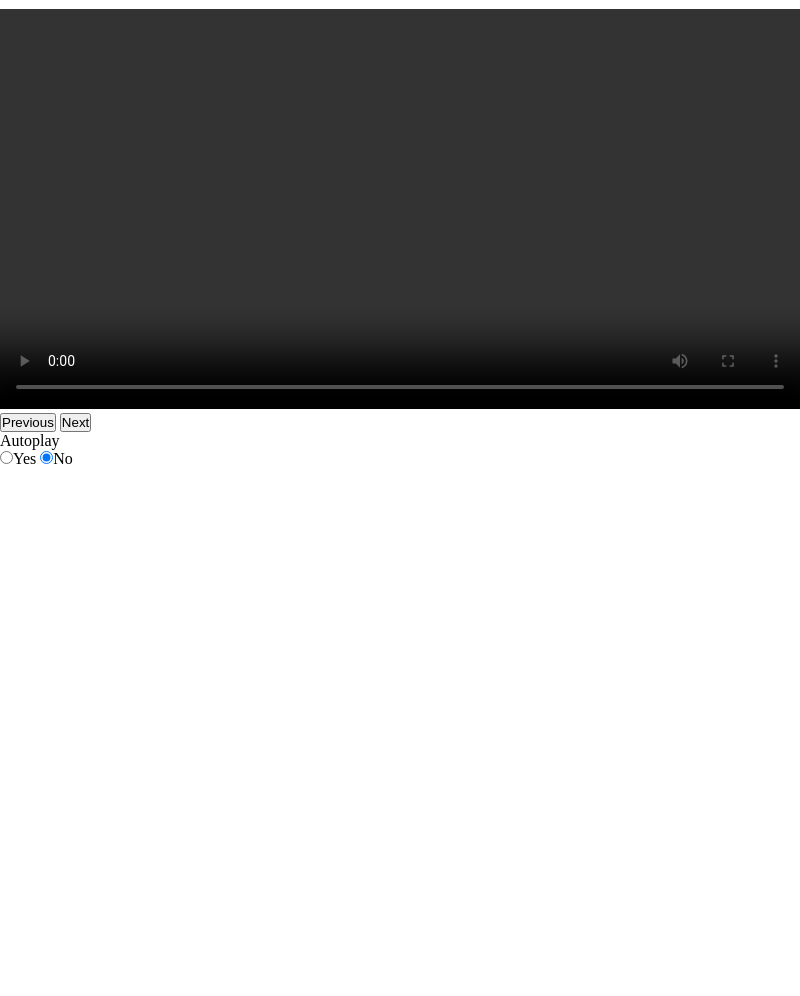
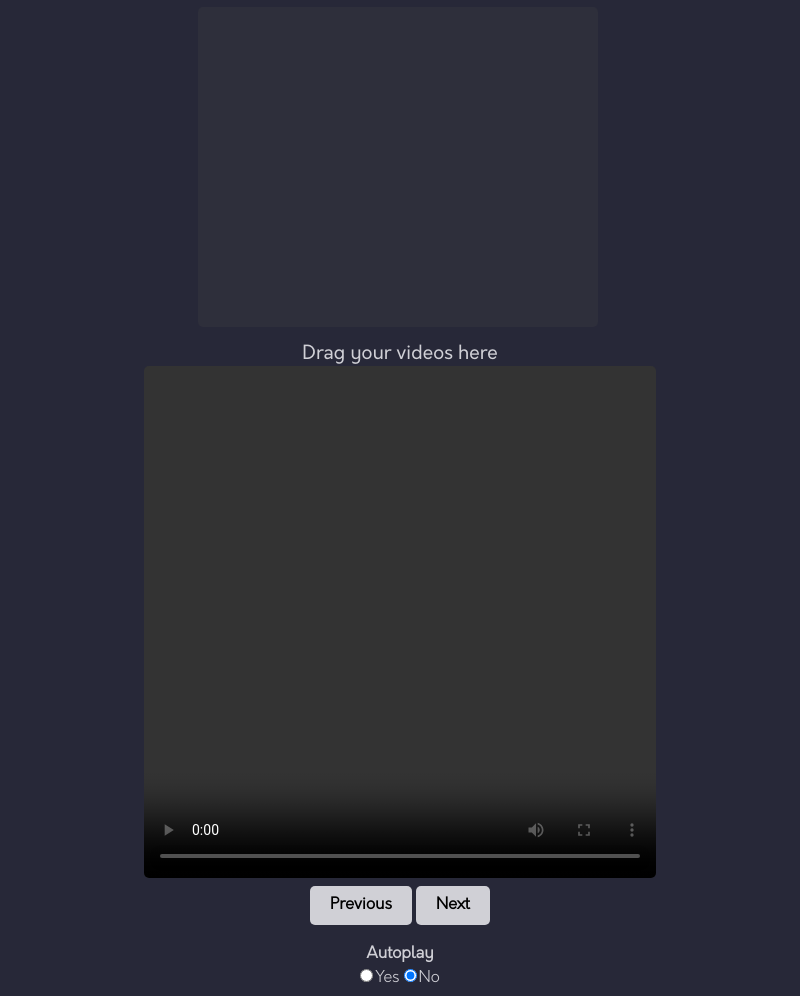
Before and after one commit to sandricoprovo/quip, an Electron app: page index.html in a window 800 px wide. Shown: the part 59-1055 px from the top of the page. Before the commit the page ends 800 px from the top, so only its background shows below. Drawn offline with Linux system fonts and the light colour scheme.

Commit message:
Added typefaces and finished css.

```diff
--- a/index.html
+++ b/index.html
@@ -19,20 +19,26 @@
 <body>
 
   <div id="container">
-    <h1 class="header">Qiup</h1>
-    <div id="playlist-container">
-      <div id="video-list">
-        <select name="" class="playlist"></select>
+    <div id="video--info">
+      <h1 class="header">Qiup</h1>
+      <select name="" class="playlist" size="40"></select>
+    </div>
+
+    <div id="video--content">
+      <p class="video--title">Drag your videos here</p>
+      <video id="video-player" controls type="video/mp4"></video>
+      <div>
+        <button id="video-btn--prev">Previous</button>
+        <button id="video-btn--next">Next</button>
+      </div>
+      <p class="header-autoplay">Autoplay</p>
+      <div>
+        <input type="radio" name="autoplay" value="yes" id=""><span>Yes</span>
+        <input type="radio" name="autoplay" value="no" id=""
+          checked><span>No</span>
       </div>
     </div>
-    <div id="video-container">
-      <video id="video-player" controls type="video/mp4"></video>
-      <button id="video-btn--prev">Previous</button>
-      <button id="video-btn--next">Next</button>
-      <p>Autoplay</p>
-      <input type="radio" name="autoplay" value="yes" id="">Yes
-      <input type="radio" name="autoplay" value="no" id="" checked>No
-    </div>
+
   </div>
   <script>
     // Global variables
@@ -57,6 +63,7 @@
       }
       // Sets the video on drop to be the first video shown
       document.getElementById('video-player').src = playlist[0].vidPath;
+      document.querySelector('.video--title').innerHTML = playlist[0].vidId;
       // Adds all of the videos to the select dropdown
       for (let i = 0; i < playlist.length; i++) {
         document.querySelector('.playlist').innerHTML += `<option class="video--name" value="${playlist[i].vidPath}">${playlist[i].vidId}</option>`;
@@ -64,8 +71,18 @@
     });
 
     // Sets the current video to be displayed
-    document.querySelector('#video-list').addEventListener('change', () => {
-      document.getElementById('video-player').src = playlist[document.querySelector('.playlist').selectedIndex].vidPath;
+    document.querySelector('#video--info').addEventListener('change', () => {
+      const autoPlayRadio = document.querySelector('input[name="autoplay"]:checked').value;
+      // Sets the currently selected video in dropdown and video source to the next video, and also sets the autoplay feature to true or false dynamically
+      if (autoPlayRadio === 'no') {
+        document.getElementById('video-player').src = playlist[document.querySelector('.playlist').selectedIndex].vidPath;
+        document.querySelector('.video--title').innerHTML = playlist[document.querySelector('.playlist').selectedIndex].vidId;
+        document.getElementById('video-player').autoplay = false; // sets autoplay to false
+      } else if (autoPlayRadio === 'yes') {
+        document.getElementById('video-player').src = playlist[document.querySelector('.playlist').selectedIndex].vidPath;
+        document.querySelector('.video--title').innerHTML = playlist[document.querySelector('.playlist').selectedIndex].vidId;
+        document.getElementById('video-player').autoplay = true; // sets autoplay to true
+      }
     });
 
     // Function to play next video and set autoplay video features
@@ -78,14 +95,16 @@
         if (autoPlayRadio === 'no') {
           document.querySelector('.playlist').selectedIndex = nextVideo;
           document.getElementById('video-player').src = playlist[nextVideo].vidPath;
+          document.querySelector('.video--title').innerHTML = playlist[nextVideo].vidId;
           document.getElementById('video-player').autoplay = false; // sets autoplay to false
         } else if (autoPlayRadio === 'yes') {
           document.querySelector('.playlist').selectedIndex = nextVideo;
+          document.querySelector('.video--title').innerHTML = playlist[nextVideo].vidId;
           document.getElementById('video-player').src = playlist[nextVideo].vidPath;
           document.getElementById('video-player').autoplay = true; // sets autoplay to true
         }
       } catch (error) {
-        alert("That's the end of your queue");
+        document.querySelector('.video--title').innerHTML = "That's the end of your queue.";
       }
     }
     // Next button functionality using the setNextVideo
@@ -103,10 +122,12 @@
       const autoPlayRadio = document.querySelector('input[name="autoplay"]:checked').value;
       if (autoPlayRadio === 'no') {
         document.querySelector('.playlist').selectedIndex = prevVideo;
+        document.querySelector('.video--title').innerHTML = playlist[prevVideo].vidId;
         document.getElementById('video-player').src = playlist[prevVideo].vidPath;
         document.getElementById('video-player').autoplay = false; // sets autoplay to false
       } else if (autoPlayRadio === 'yes') {
         document.querySelector('.playlist').selectedIndex = prevVideo;
+        document.querySelector('.video--title').innerHTML = playlist[prevVideo].vidId;
         document.getElementById('video-player').src = playlist[prevVideo].vidPath;
         document.getElementById('video-player').autoplay = true; // sets autoplay to true
       }
--- a/styles.css
+++ b/styles.css
@@ -1,25 +1,153 @@
 @charset "UTF-8";
+
+@font-face {
+  font-family: 'Orkney Regular';
+  src: url('./assets/orkney-regular.otf');
+}
+
+@font-face {
+  font-family: 'Orkney Light';
+  src: url('./assets/orkney-light.otf');
+}
+
+:root {
+  --header-font: 2rem 'Orkney Regular';
+  --subhead-font: 1.2rem 'Orkney Regular';
+  --text-font: 1rem 'Orkney Light';
+}
 
 *,
 html,
 body {
-  padding: 0%;
-  margin: 0%;
+  padding: 0;
+  margin: 0;
   box-sizing: border-box;
 }
 
+body {
+  background-color: #272838;
+  color: #d0d0d6;
+}
+
+#container {
+  width: 100vw;
+  padding: 8px;
+  min-height: 100vh;
+  margin: 0px;
+  display: grid;
+  grid-template-columns: 1fr 3fr;
+  grid-template-rows: 1fr;
+  grid-gap: 8px;
+}
+
+#video--info {
+  grid-column: 1 / 1;
+  padding-right: 4px;
+}
+
+#video--content {
+  padding-top: 8px;
+  grid-column: 2 / 2;
+  display: flex;
+  flex-direction: column;
+  justify-content: flex-start;
+}
+
 #video-player {
-  width: 100vw;
-  max-width: 1000px;
-  height: 50vh;
-  margin-top: 12px;
+  width: 64vw;
+  max-width: 1200px;
+  height: 64vh;
+  border-radius: 5px;
+}
+
+#video-player:focus,
+button:focus {
+  outline: none;
+}
+
+.header {
+  font: bold var(--header-font);
+  margin-bottom: 20px;
+}
+
+.video--title {
+  width: 64vw;
+  font: var(--subhead-font);
 }
 
 .playlist {
   min-width: 400px;
   max-width: max-content;
+  height: 40vh;
+  font: var(--text-font);
+  color: #d0d0d6;
+  border: none;
+  border-radius: 5px;
+  background-color: #2e2f3b;
+}
+
+.playlist:focus {
+  outline: none;
+}
+
+.header-autoplay {
+  margin: 20px 0px 4px 0px;
+  font: bold var(--text-font);
+}
+
+button {
+  margin-top: 8px;
+  padding: 10px 20px 10px 20px;
+  text-align: center;
+  border-radius: 5px;
+  background-color: #d0d0d6;
+  border: none;
+  font: bold var(--text-font);
+}
+
+input {
+  margin-right: 2px;
+  font: var(--text-font);
+}
+
+span {
+  font: var(--text-font);
 }
 
 .video--name {
-  font-size: 0.6rem;
+  font-size: 0.9rem;
+  padding-right: 2px;
 }
+
+/* Media Queries */
+@media screen and (max-width: 1248px) {
+  #container {
+    display: flex;
+    flex-direction: column;
+    justify-content: center;
+    align-items: center;
+  }
+
+  #video--content {
+    display: flex;
+    flex-direction: column;
+    justify-content: flex-start;
+    align-items: center;
+  }
+
+  #video--info {
+    border: none;
+    display: flex;
+    flex-direction: column;
+    justify-content: flex-start;
+    align-items: center;
+  }
+
+  .video--title {
+    text-align: center;
+  }
+
+  #video-player {
+    margin-top: 0px;
+  }
+}
```
Also changed, not shown: app.js (+13 -1 lines), assets/orkney-light.otf (added), assets/orkney-regular.otf (added).
